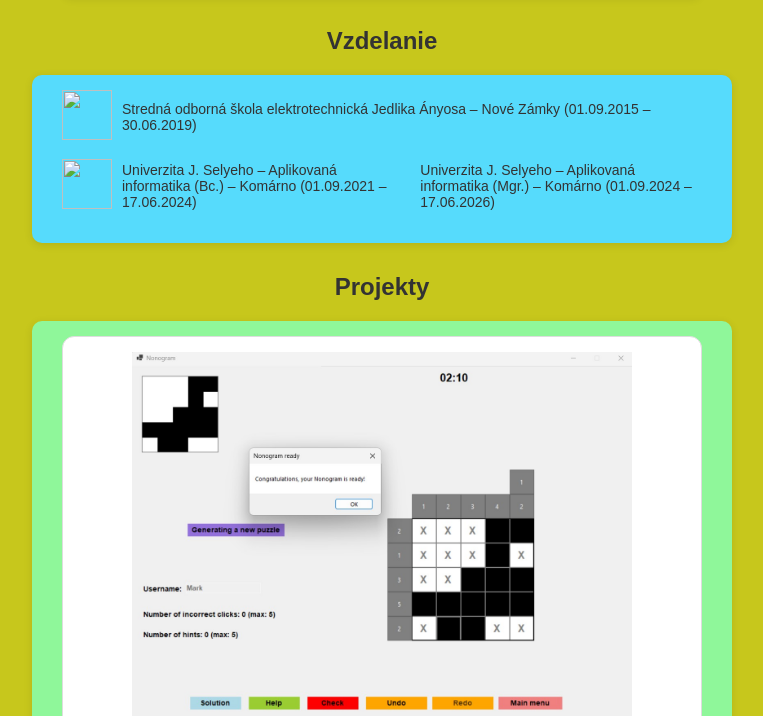
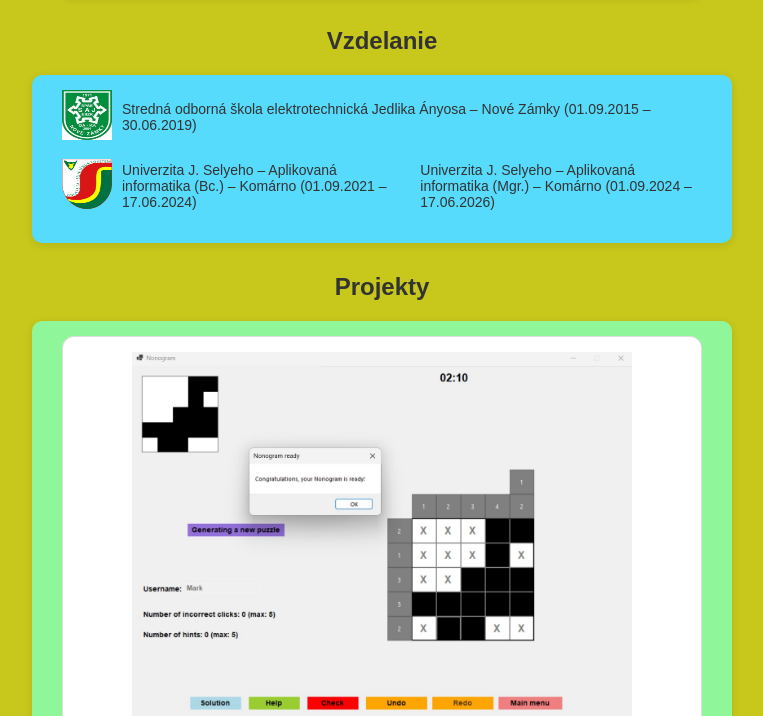
Before and after one commit to topertz/Portfolio, a plain HTML site: page index.html in a window 1280 px wide. Shown: the part 845-1561 px from the top of the page, without its empty margins (258-1021 px from the left). Drawn offline with Linux system fonts and the light colour scheme.

Commit message:
Update index.html

```diff
--- a/index.html
+++ b/index.html
@@ -46,13 +46,13 @@
     <ul id="edu">
         <li>
             <a href="https://spojenaskolanz.edupage.org/">
-                <img class="edu" src="images/kozepiskola.jpg">
+                <img class="edu" src="images/secondary_school.jpg">
             </a>
             <span>Stredná odborná škola elektrotechnická Jedlika Ányosa – Nové Zámky (01.09.2015 – 30.06.2019)</span>
         </li>
         <li>
             <a href="https://www.ujs.sk/hu/">
-                <img class="edu" src="images/egyetem.jpg">
+                <img class="edu" src="images/university.jpg">
             </a>
             <span>Univerzita J. Selyeho – Aplikovaná informatika (Bc.) – Komárno (01.09.2021 – 17.06.2024)</span>
             <span class="master">Univerzita J. Selyeho – Aplikovaná informatika (Mgr.) – Komárno (01.09.2024 – 17.06.2026)</span>
```
